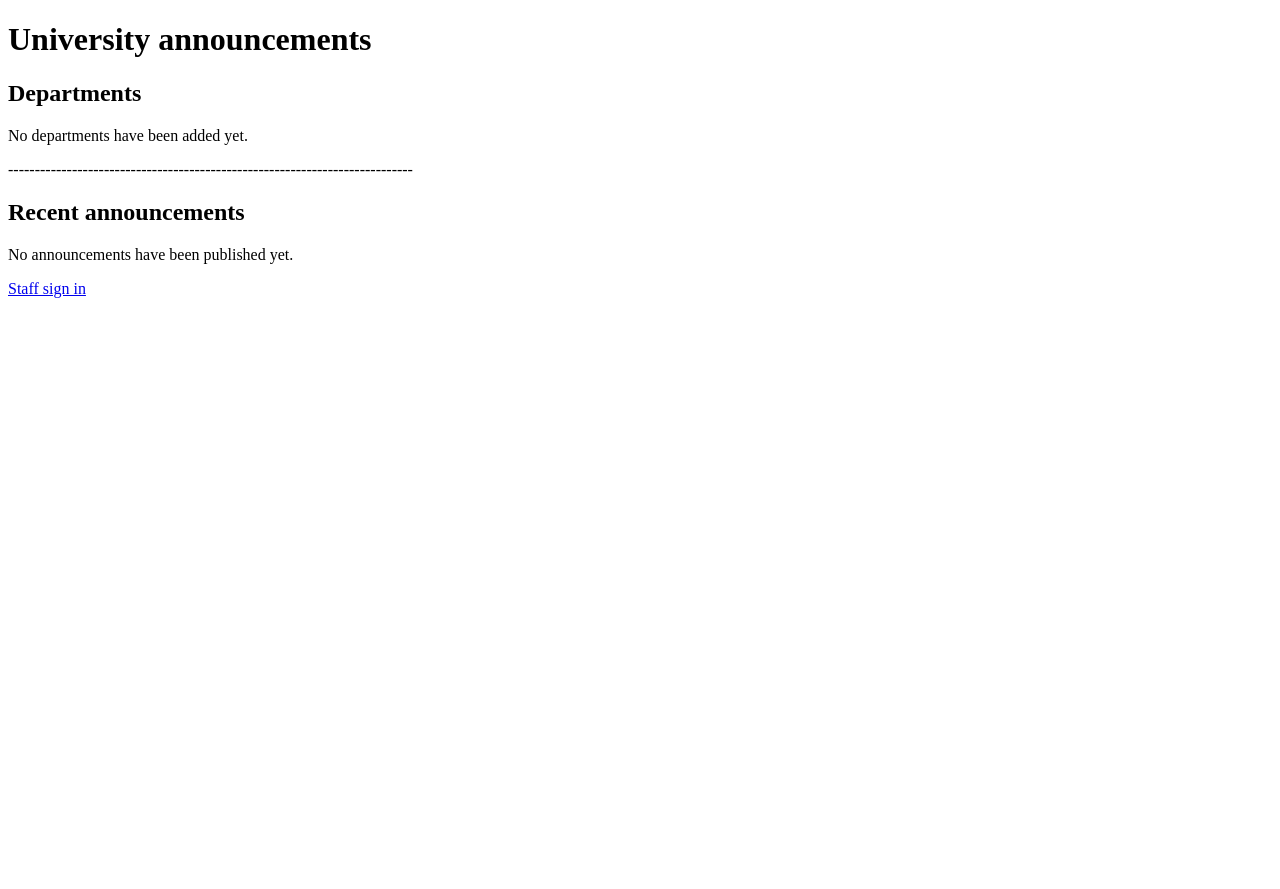
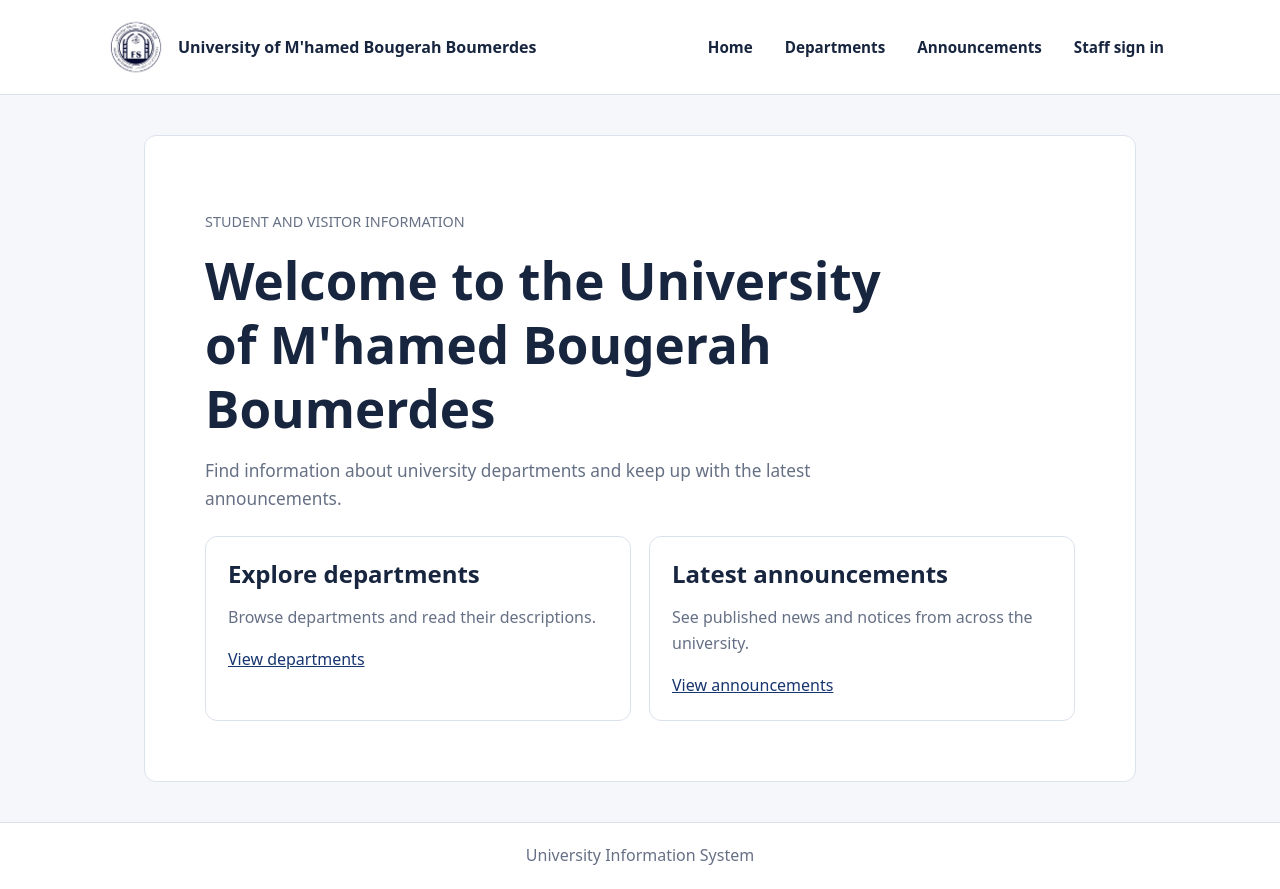
Before and after one commit to Abdessamed-Hamri/UniversityApp, a Django app: page / in a window 1280 px wide. Before the commit the page ends 298 px from the top, so only its background shows below. Run offline with Django 5.2, Linux system fonts and the light colour scheme; data that the repository does not hold is empty.

Commit message:
added styling with css and seperated the pages

```diff
--- /dev/null
+++ b/announcements/static/announcements/css/site.css
@@ -0,0 +1,183 @@
+:root {
+  color-scheme: light;
+  --ink: #17253f;
+  --muted: #667085;
+  --brand: #17356f;
+  --accent: #c69d3d;
+  --line: #dce2eb;
+  --paper: #f6f7fa;
+}
+
+* {
+  box-sizing: border-box;
+}
+
+body {
+  margin: 0;
+  background: var(--paper);
+  color: var(--ink);
+  font: 16px/1.6 system-ui, sans-serif;
+}
+
+a {
+  color: var(--brand);
+}
+
+.site-header {
+  background: #fff;
+  border-bottom: 1px solid var(--line);
+}
+
+.nav-wrap {
+  max-width: 1120px;
+  min-height: 92px;
+  margin: auto;
+  padding: 12px 24px;
+  display: flex;
+  align-items: center;
+  justify-content: space-between;
+  gap: 24px;
+}
+
+.brand {
+  display: flex;
+  align-items: center;
+  gap: 12px;
+  color: var(--ink);
+  font-size: 1rem;
+  font-weight: 700;
+  line-height: 1.3;
+  text-decoration: none;
+}
+
+.brand img {
+  display: block;
+  width: 62px;
+  height: 70px;
+  object-fit: contain;
+}
+
+nav {
+  display: flex;
+  flex-wrap: wrap;
+  gap: 8px;
+}
+
+nav a {
+  padding: 8px 12px;
+  border-radius: 7px;
+  color: var(--ink);
+  font-size: 0.95rem;
+  font-weight: 600;
+  text-decoration: none;
+}
+
+nav a:hover,
+nav a:focus-visible {
+  background: #eef1f7;
+  color: var(--brand);
+}
+
+main {
+  max-width: 1040px;
+  min-height: 65vh;
+  margin: 40px auto;
+  padding: 0 24px;
+}
+
+h1,
+h2 {
+  line-height: 1.25;
+}
+
+h1 {
+  margin-top: 0;
+}
+
+.hero,
+.card {
+  border: 1px solid var(--line);
+  border-radius: 12px;
+  background: #fff;
+}
+
+.hero {
+  padding: clamp(28px, 6vw, 60px);
+}
+
+.hero h1 {
+  max-width: 700px;
+  margin-bottom: 12px;
+  font-size: clamp(2rem, 5vw, 3.2rem);
+}
+
+.hero > p:not(.meta) {
+  max-width: 650px;
+  color: var(--muted);
+  font-size: 1.08rem;
+}
+
+.meta,
+.muted {
+  color: var(--muted);
+}
+
+.meta {
+  font-size: 0.9rem;
+}
+
+.link-grid,
+.card-list {
+  display: grid;
+  grid-template-columns: repeat(auto-fit, minmax(240px, 1fr));
+  gap: 18px;
+  margin-top: 24px;
+}
+
+.card {
+  padding: 22px;
+}
+
+.card h2 {
+  margin: 0 0 8px;
+}
+
+.card p:last-child {
+  margin-bottom: 0;
+}
+
+.announcement-body p:first-child {
+  margin-top: 0;
+}
+
+.announcement-body p:last-child {
+  margin-bottom: 0;
+}
+
+footer {
+  border-top: 1px solid var(--line);
+  background: #fff;
+  padding: 20px 24px;
+  color: var(--muted);
+  text-align: center;
+}
+
+@media (max-width: 720px) {
+  .nav-wrap {
+    align-items: flex-start;
+    flex-direction: column;
+    gap: 8px;
+  }
+
+  nav {
+    gap: 2px;
+  }
+
+  nav a {
+    padding: 8px;
+  }
+
+  main {
+    margin: 26px auto;
+  }
+}
--- /dev/null
+++ b/announcements/templates/announcements/base.html
@@ -0,0 +1,30 @@
+<!doctype html>
+{% load static %}
+<html lang="en">
+  <head>
+    <meta charset="utf-8" />
+    <meta name="viewport" content="width=device-width, initial-scale=1" />
+    <title>
+      {% block title %}University of M'hamed Bougerah Boumerdes{% endblock %}
+    </title>
+    <link rel="stylesheet" href="{% static 'announcements/css/site.css' %}" />
+  </head>
+  <body>
+    <header class="site-header">
+      <div class="nav-wrap">
+        <a class="brand" href="{% url 'home' %}">
+          <img src="{% static 'announcements/img/university-logo.png' %}" alt="Faculty of Sciences, University of Boumerdes seal" />
+          <span>University of M'hamed Bougerah Boumerdes</span>
+        </a>
+        <nav aria-label="Main navigation">
+          <a href="{% url 'home' %}">Home</a>
+          <a href="{% url 'departments' %}">Departments</a>
+          <a href="{% url 'announcements' %}">Announcements</a>
+          <a href="{% url 'admin:index' %}">Staff sign in</a>
+        </nav>
+      </div>
+    </header>
+    <main>{% block content %}{% endblock %}</main>
+    <footer>University Information System</footer>
+  </body>
+</html>
--- a/announcements/templates/announcements/home.html
+++ b/announcements/templates/announcements/home.html
@@ -1,42 +1,25 @@
-<!doctype html>
-<html lang="en">
-  <head>
-    <meta charset="utf-8" />
-    <meta name="viewport" content="width=device-width, initial-scale=1" />
-    <title>University announcements</title>
-  </head>
-  <body>
-    <main>
-      <h1>University announcements</h1>
-
-      <section aria-labelledby="departments-heading">
-        <h2 id="departments-heading">Departments</h2>
-        {% if departments %} {% for department in departments %}
-        <article>
-          <h3>{{ department.name }}</h3>
-          <p>{{ department.description }}</p>
-        </article>
-        {% endfor %} {% else %}
-        <p>No departments have been added yet.</p>
-        {% endif %}
-      </section>
-      <p>
-        ----------------------------------------------------------------------------
+{% extends "announcements/base.html" %} {% block title %}Home | University
+Information{% endblock %} {% block content %}
+<section class="hero">
+  <p class="meta">STUDENT AND VISITOR INFORMATION</p>
+  <h1>Welcome to the University of M'hamed Bougerah Boumerdes</h1>
+  <p>
+    Find information about university departments and keep up with the latest
+    announcements.
+  </p>
+  <div class="link-grid">
+    <article class="card">
+      <h2>Explore departments</h2>
+      <p class="muted">Browse departments and read their descriptions.</p>
+      <a href="{% url 'departments' %}">View departments</a>
+    </article>
+    <article class="card">
+      <h2>Latest announcements</h2>
+      <p class="muted">
+        See published news and notices from across the university.
       </p>
-      <section aria-labelledby="announcements-heading">
-        <h2 id="announcements-heading">Recent announcements</h2>
-        {% if announcements %} {% for announcement in announcements %}
-        <article>
-          <h3>{{ announcement.title }}</h3>
-          <p>{{ announcement.body|linebreaks }}</p>
-          <small>{{ announcement.department.name }} · {{ announcement.created_at|date:"M j, Y, g:i A" }}</small>
-        </article>
-        {% endfor %} {% else %}
-        <p>No announcements have been published yet.</p>
-        {% endif %}
-      </section>
-
-      <p><a href="{% url 'admin:index' %}">Staff sign in</a></p>
-    </main>
-  </body>
-</html>
+      <a href="{% url 'announcements' %}">View announcements</a>
+    </article>
+  </div>
+</section>
+{% endblock %}
--- a/announcements/views.py
+++ b/announcements/views.py
@@ -3,10 +3,22 @@ from .models import Announcement, Department
 
 
 def home(request):
+    return render(request, "announcements/home.html")
+
+
+def departments_page(request):
     departments = Department.objects.all()
+    return render(
+        request,
+        "announcements/departments.html",
+        {"departments": departments},
+    )
+
+
+def announcements_page(request):
     announcements = Announcement.objects.filter(is_published=True).select_related("department")
     return render(
         request,
-        "announcements/home.html",
-        {"departments": departments, "announcements": announcements},
+        "announcements/announcements.html",
+        {"announcements": announcements},
     )
--- a/config/urls.py
+++ b/config/urls.py
@@ -20,5 +20,7 @@ from announcements import views
 
 urlpatterns = [
     path("", views.home, name="home"),
+    path("departments/", views.departments_page, name="departments"),
+    path("announcements/", views.announcements_page, name="announcements"),
     path('admin/', admin.site.urls),
 ]
```
Also changed, not shown: announcements/templates/announcements/announcements.html (added, +21 -0 lines), announcements/templates/announcements/departments.html (added, +20 -0 lines), announcements/static/announcements/img/university-logo.png (added), 1 other file.
